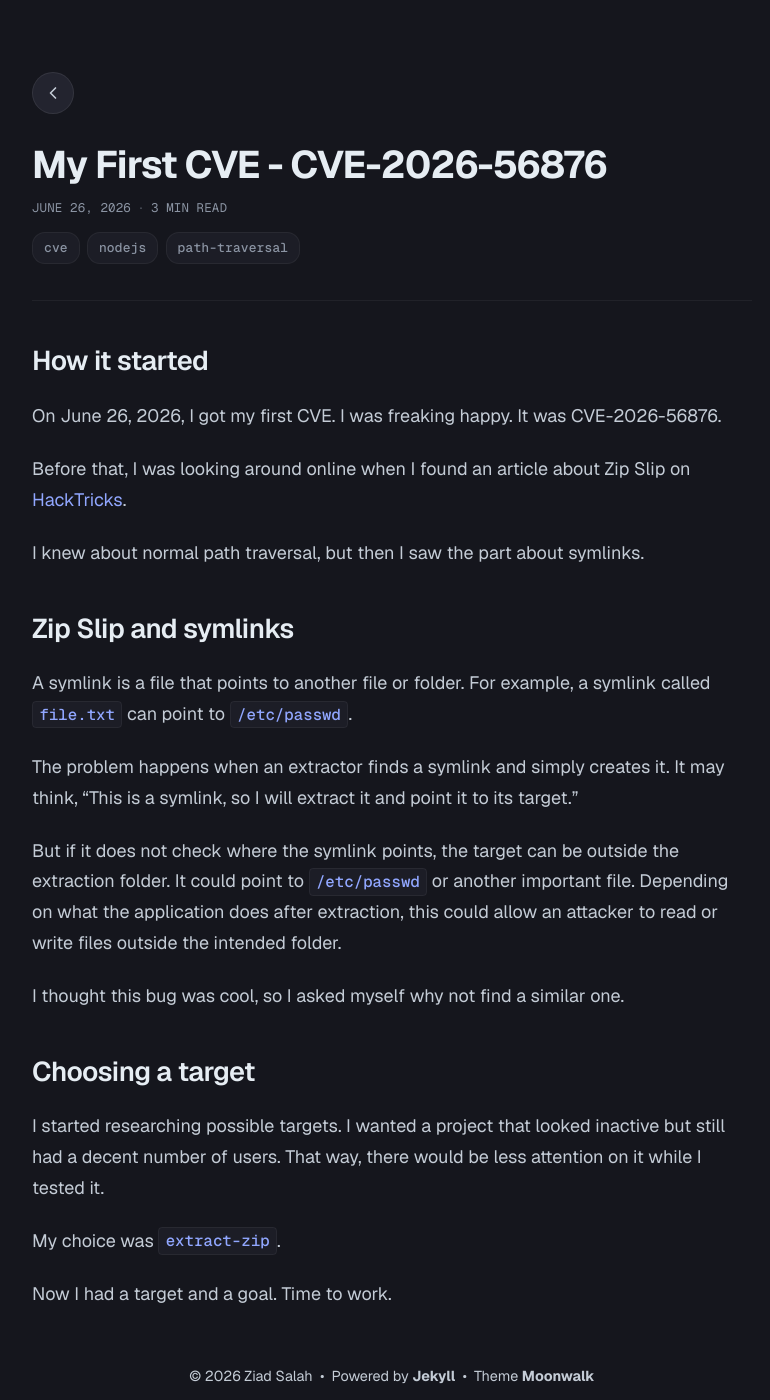
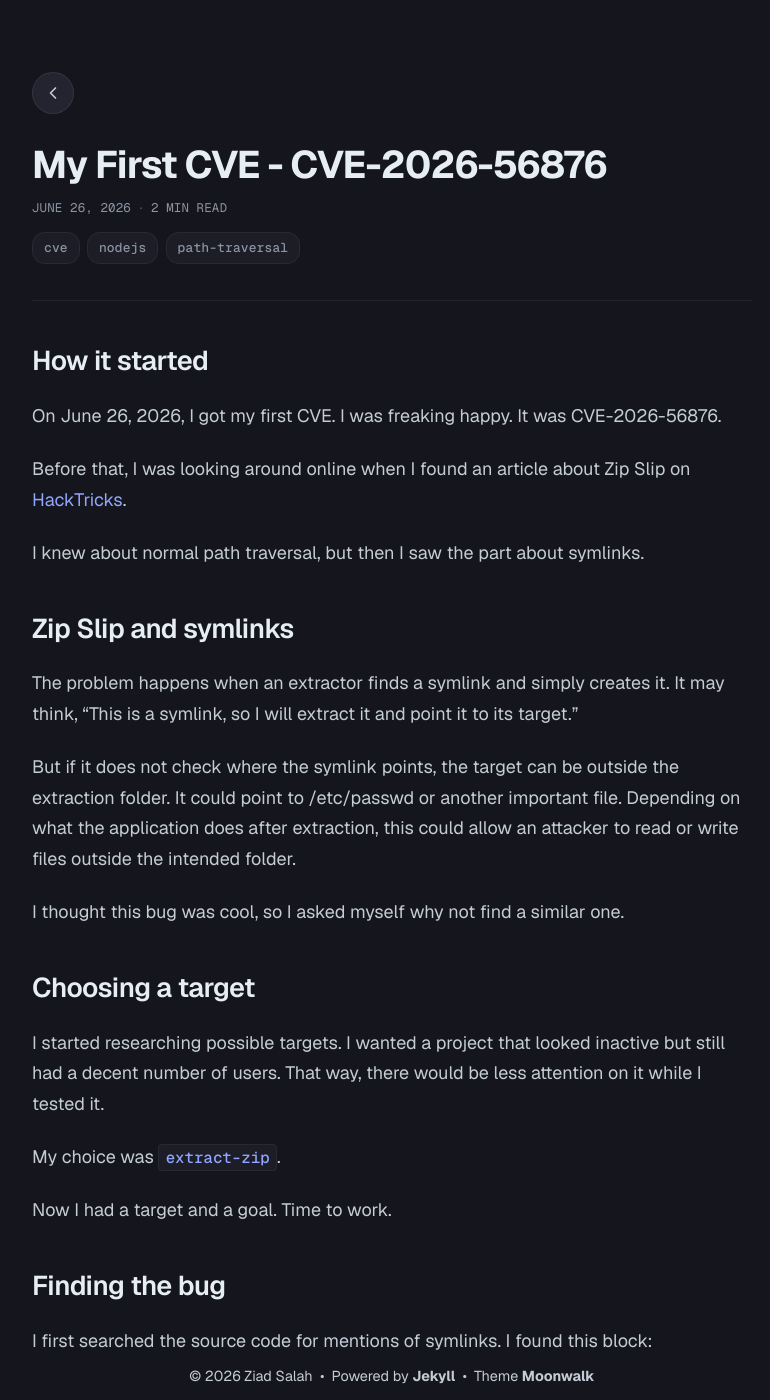
Before and after one commit to ziad626/ziad686-blog, a Jekyll site: the page built from _posts/2026-06-26-my-first-cve-extract-zip.md, in a window 1280 px wide and 1400 px high. Shown: the whole window, without its empty margins (248-1018 px from the left). Built offline with Jekyll 4.4.1, drawn with Linux system fonts in a browser that asks for light colours; some of the changed text lies outside the part shown.

Commit message:
Update 2026-06-26-my-first-cve-extract-zip.md

```diff
--- a/_posts/2026-06-26-my-first-cve-extract-zip.md
+++ b/_posts/2026-06-26-my-first-cve-extract-zip.md
@@ -15,11 +15,9 @@ I knew about normal path traversal, but then I saw the part about symlinks.
 
 ## Zip Slip and symlinks
 
-A symlink is a file that points to another file or folder. For example, a symlink called `file.txt` can point to `/etc/passwd`.
-
 The problem happens when an extractor finds a symlink and simply creates it. It may think, "This is a symlink, so I will extract it and point it to its target."
 
-But if it does not check where the symlink points, the target can be outside the extraction folder. It could point to `/etc/passwd` or another important file. Depending on what the application does after extraction, this could allow an attacker to read or write files outside the intended folder.
+But if it does not check where the symlink points, the target can be outside the extraction folder. It could point to /etc/passwd or another important file. Depending on what the application does after extraction, this could allow an attacker to read or write files outside the intended folder.
 
 I thought this bug was cool, so I asked myself why not find a similar one.
 
@@ -65,9 +63,9 @@ That was the bug.
 
 I first opened a GitHub Security Advisory for the project. During the process, I learned that the CVE request normally has to come from the maintainer or an authorized CVE Numbering Authority. The project looked inactive, so waiting for the maintainer did not seem like a good plan.
 
-I went to CERT/CC through VINCE and reported the vulnerability there. VINCE is used to submit vulnerability reports and coordinate them with the affected project.
+I went to CERT/CC through VINCE and reported the vulnerability there.
 
-They accepted the report for coordination. The GitHub advisory was published on June 15, 2026. Eleven days later, on June 26, the official CVE record was published and credited me as an independent researcher [1] [2].
+They accepted the report for coordination. On June 26, the official CVE record was published and credited me as an independent researcher [1] [2].
 
 That was the moment I got my first CVE.
 
@@ -77,4 +75,3 @@ Happy hacking.
 
 - [1] [CVE-2026-56876](https://www.cve.org/CVERecord?id=CVE-2026-56876)
 - [2] [My extract-zip security advisory](https://github.com/ziad626/extract-zip-security-research/security/advisories/GHSA-x7jf-2287-qcpf)
-- [3] [CERT/CC VINCE case handling](https://certcc.github.io/VINCE-docs/Case-Handling/)
```
